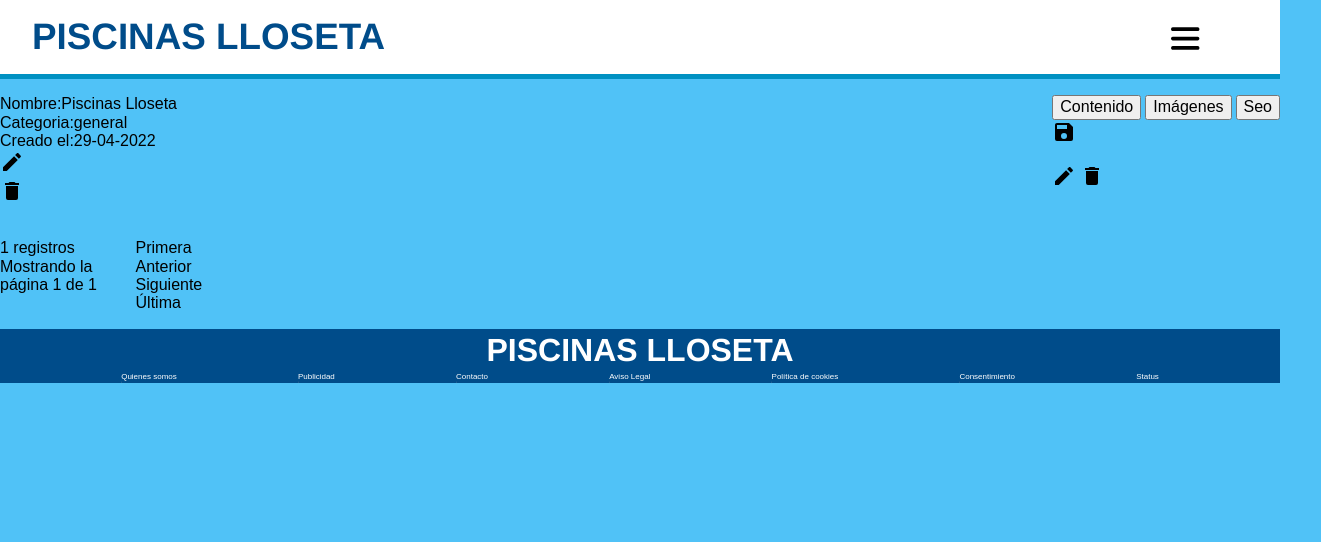
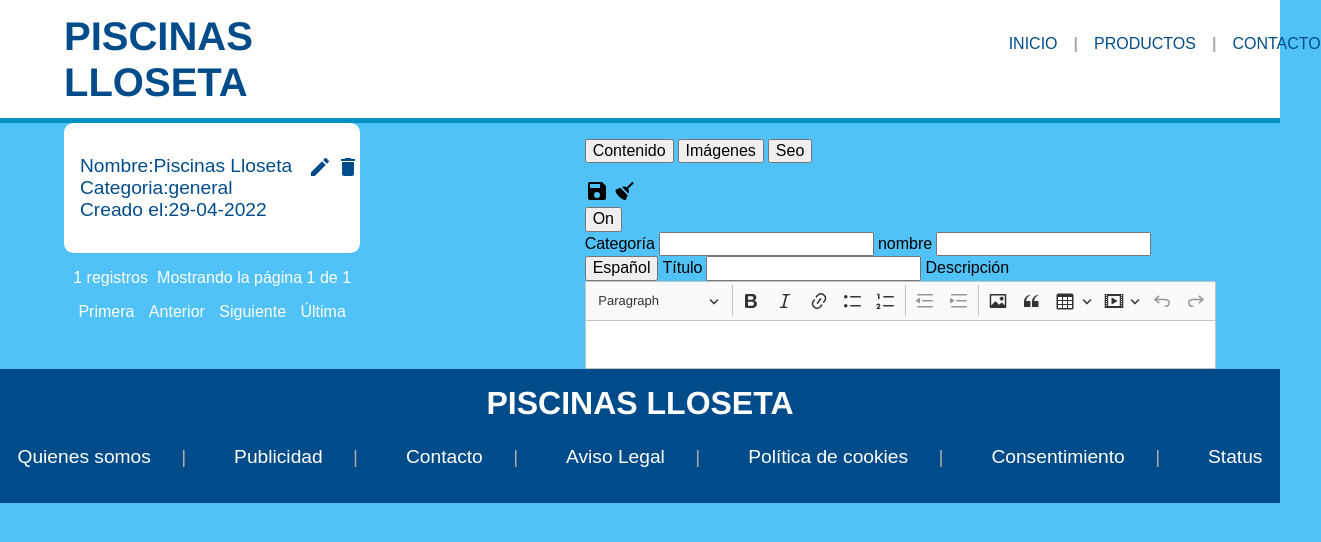
Before and after one commit to SergiHoms/piscina-web, a website: page paneldeadministración.html in a window 1280 px wide. Shown: the whole page, 1321 px wide, since content can reach past the window. Drawn offline with Linux system fonts and the light colour scheme.

Commit message:
administrationpanel

```diff
--- a/paneldeadministración.html
+++ b/paneldeadministración.html
@@ -9,8 +9,8 @@
 		<meta name="description" content="descripción de la web, se recomienda 90 caracteres">
         <meta name="keywords" 	 content="palabras clave, separadas, por comas">
 
-        <link href="style/main-mobile.css" rel="stylesheet">
-        <!-- <link href="style/main.css" rel="stylesheet"> -->
+        <link href="style/main.css" rel="stylesheet">
+        <!-- <link href="style/main-mobile.css" rel="stylesheet"> -->
 </head>
 <body>
     <header>
@@ -63,32 +63,29 @@
             <div class="desktop-two-columns mobile-two-columns">
                 <div class="column-left">
                     <div class="desktop-one-column mobile-one-column">
-                        <div class="column">
-                            <ul class="list-faq">
+                        <div class="information">
+                            <ul class="list-faqs">
                                 <li>Nombre:Piscinas Lloseta</li>
                                 <li>Categoria:general</li>
                                 <li>Creado el:29-04-2022</li>
-                                <li>
+                            </ul>
+                            <div class="svgs">
                                 <svg style="width:24px;height:24px" viewBox="0 0 24 24">
                                     <path fill="currentColor" d="M20.71,7.04C21.1,6.65 21.1,6 20.71,5.63L18.37,3.29C18,2.9 17.35,2.9 16.96,3.29L15.12,5.12L18.87,8.87M3,17.25V21H6.75L17.81,9.93L14.06,6.18L3,17.25Z" />
                                 </svg>
-                                </li>
-                                <li>
                                 <svg style="width:24px;height:24px" viewBox="0 0 24 24">
                                     <path fill="currentColor" d="M19,4H15.5L14.5,3H9.5L8.5,4H5V6H19M6,19A2,2 0 0,0 8,21H16A2,2 0 0,0 18,19V7H6V19Z" />
                                 </svg>
-                                </li>
-                            </ul>
                             </div>
                         </div>
-                    <div class="mobile-two-columns">
-                        <div class="column">
+                    </div>
+                    <div class="down-list">
                         <ul class="list-down">
                             <li>1 registros</li>
                             <li>Mostrando la página 1 de 1</li>
                         </ul>
                     </div>
-                        <div class="column">
+                    <div class="list-navigation">
                         <ul class="navigation-list">
                             <li>Primera</li>
                             <li>Anterior</li>
@@ -97,25 +94,42 @@
                         </ul>
                     </div>
                 </div>
-                </div>
                 <div class="column-right">
                     <div class="box-content-first">
                         <ul>
                             <button><li>Contenido</li></button>
                             <button><li>Imágenes</li></button>
                             <button><li>Seo</li></button>
-                            <li><svg style="width:24px;height:24px" viewBox="0 0 24 24">
-                                <path fill="currentColor" d="M15,9H5V5H15M12,19A3,3 0 0,1 9,16A3,3 0 0,1 12,13A3,3 0 0,1 15,16A3,3 0 0,1 12,19M17,3H5C3.89,3 3,3.9 3,5V19A2,2 0 0,0 5,21H19A2,2 0 0,0 21,19V7L17,3Z" />
-                            </svg></li>
                         </ul>
                         <svg style="width:24px;height:24px" viewBox="0 0 24 24">
-                            <path fill="currentColor" d="M20.71,7.04C21.1,6.65 21.1,6 20.71,5.63L18.37,3.29C18,2.9 17.35,2.9 16.96,3.29L15.12,5.12L18.87,8.87M3,17.25V21H6.75L17.81,9.93L14.06,6.18L3,17.25Z" />
+                            <path fill="currentColor" d="M15,9H5V5H15M12,19A3,3 0 0,1 9,16A3,3 0 0,1 12,13A3,3 0 0,1 15,16A3,3 0 0,1 12,19M17,3H5C3.89,3 3,3.9 3,5V19A2,2 0 0,0 5,21H19A2,2 0 0,0 21,19V7L17,3Z" />
                         </svg>
                         <svg style="width:24px;height:24px" viewBox="0 0 24 24">
-                            <path fill="currentColor" d="M19,4H15.5L14.5,3H9.5L8.5,4H5V6H19M6,19A2,2 0 0,0 8,21H16A2,2 0 0,0 18,19V7H6V19Z" />
+                            <path fill="currentColor" d="M19.36,2.72L20.78,4.14L15.06,9.85C16.13,11.39 16.28,13.24 15.38,14.44L9.06,8.12C10.26,7.22 12.11,7.37 13.65,8.44L19.36,2.72M5.93,17.57C3.92,15.56 2.69,13.16 2.35,10.92L7.23,8.83L14.67,16.27L12.58,21.15C10.34,20.81 7.94,19.58 5.93,17.57Z" />
                         </svg>
+                        <div class="button-box">
+                            <button>
+                                <span>On</span>
+                            </button>
                         </div>
-
+                        <div class="box-content-second">
+                            <form>
+                                <label>Categoría</label>
+                                <input type="text">
+                                <label>nombre</label>
+                                <input type="text">
+                            </form>
+                        </div>
+                        <div class="box-content-last">
+                            <button>
+                                <span>Español</span>
+                            </button>
+                            <label>Título</label>
+                            <input type="text">
+                            <label>Descripción</label>
+                            <input class="ckeditor" type="text">
+                        </div>
+                    </div>
                 </div>
             </div>
         </div>
--- a/sass/app-mobile.scss
+++ b/sass/app-mobile.scss
@@ -19,3 +19,4 @@
 @import "pages/contact/mobile/contact";
 @import "pages/checkout/mobile/checkout";
 @import "pages/carrito/mobile/carrito";
+@import "pages/paneldeadministracion/mobile/paneldeadministracion";
--- a/sass/app.scss
+++ b/sass/app.scss
@@ -20,3 +20,4 @@
 @import "pages/product/desktop/product";
 @import "pages/carrito/desktop/carrito";
 @import "pages/checkout/desktop/checkout";
+@import "pages/paneldeadministracion/desktop/paneldeadministracion";
--- /dev/null
+++ b/sass/pages/paneldeadministracion/desktop/_paneldeadministracion.scss
@@ -0,0 +1,42 @@
+.information{
+    ul{
+        li{
+            color:hsl(207, 100%, 27%);
+            font-size: 1.2rem;
+        }
+        padding: 1rem;
+    }
+    background-color: white;
+    border-radius: .6rem;
+    display: flex;
+
+    .svgs{
+        margin-top: 2rem;
+        color:hsl(207, 100%, 27%);
+        cursor: pointer;
+    }
+
+}
+
+.down-list{
+
+    .list-down{
+        display: flex;
+        justify-content: space-evenly;
+        color:white;
+        font-family: 'Franklin Gothic Medium', 'Arial Narrow', Arial, sans-serif;
+
+    }
+}
+
+.list-navigation{
+
+    .navigation-list{
+        display: flex;
+        justify-content: space-evenly;
+        color:white;
+        font-family: 'Franklin Gothic Medium', 'Arial Narrow', Arial, sans-serif;
+
+    }
+
+}
```
Also changed, not shown: sass/pages/panel de administración/mobile/_paneldeadministracion.scss (deleted), sass/pages/paneldeadministracion/mobile/_paneldeadministracion.scss (added), style/main-mobile.css, style/main.css, 2 other files. Lines whose indentation alone changed are shown as unchanged.
